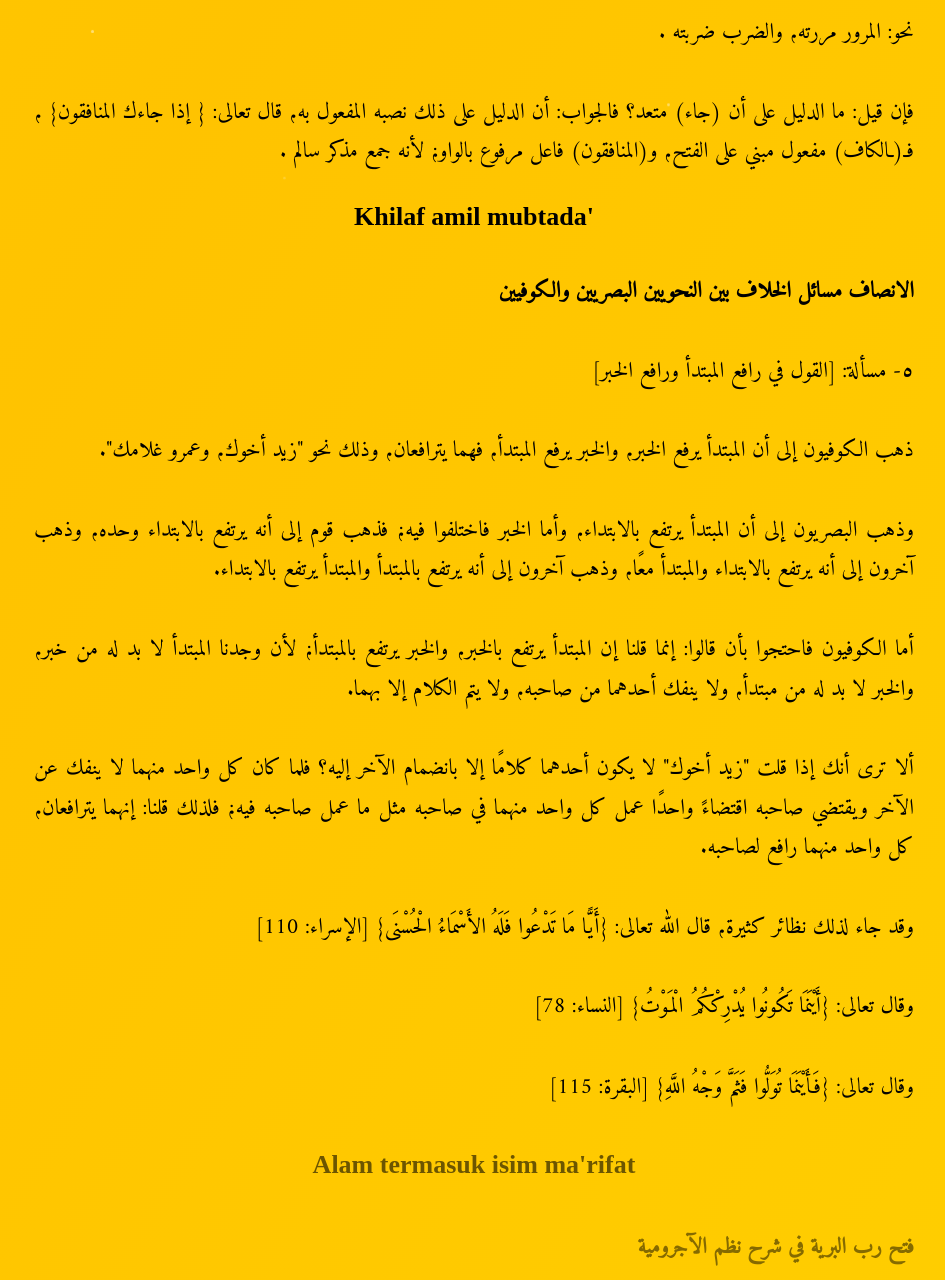
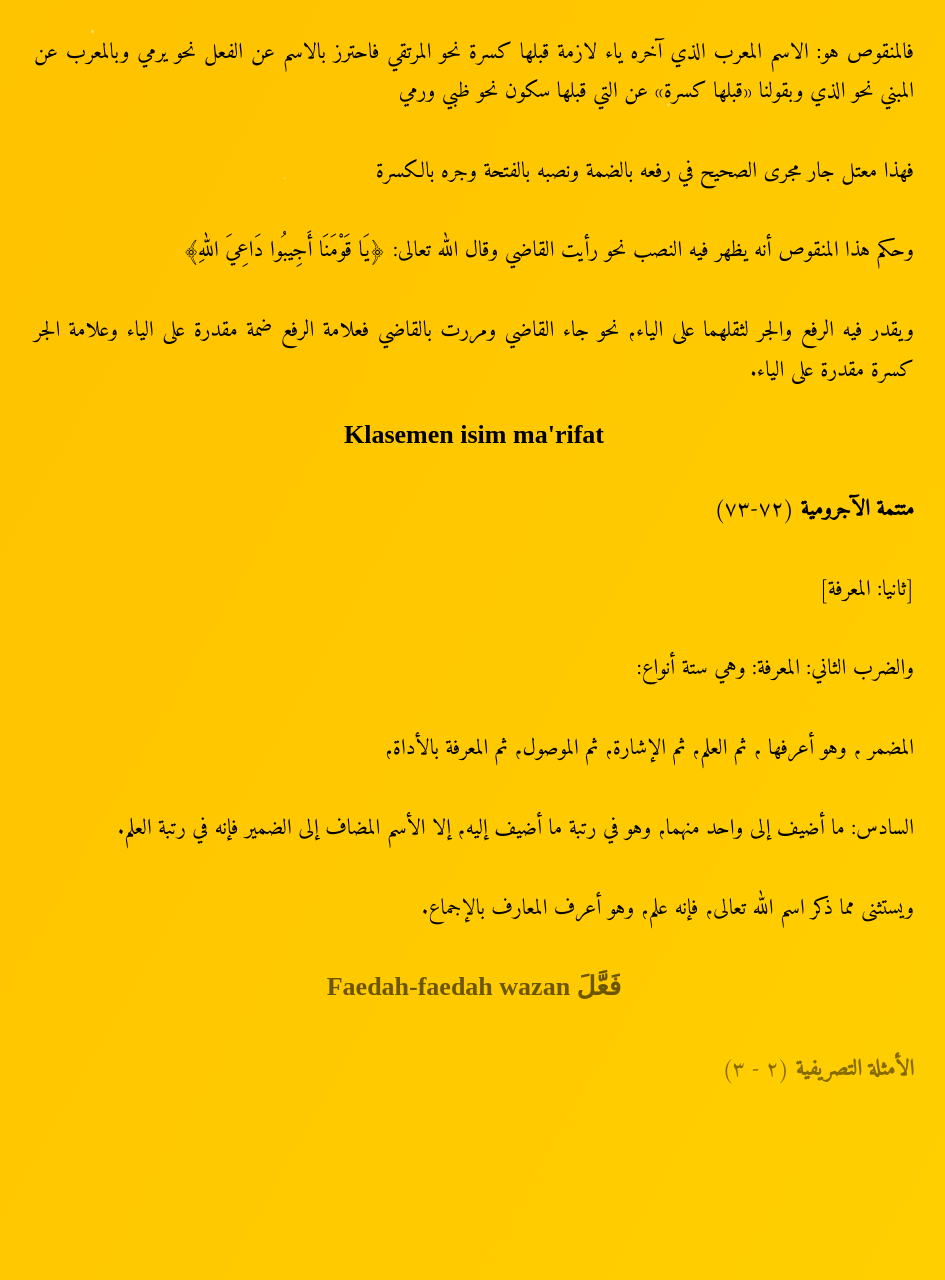
Before and after one commit to afhimna/e2e, a plain HTML site: page index.html in a window 1280 px wide. Shown: the part 591-1871 px from the top of the page, without its empty margins (166-1111 px from the left). Drawn offline with Linux system fonts and the light colour scheme.

Commit message:
Update index.html

```diff
--- a/index.html
+++ b/index.html
@@ -164,115 +164,102 @@ body {
 <div class="container">
 
 <div class="judul">HASIL BELAJAR</div>
-<div class="subjudul">Lafadz جاء termasuk fi'il Muta'addi</div>
+<div class="subjudul">Lafadz jalalah isim yang paling ma'rifat</div>
 
 <div class="arab">
-<span class="kitab">رسالة جاء زيد</span>
+<span class="kitab">الكواكب الدرية</span> (٢٢٦-٢٢٧)
 </div>
 
 <div class="arab">
-{هل الفعل(جاء)لازم أم متعد}
+﴿ويستثنى مما ذكر﴾ قبل وهو أن المضمر أعرف المعارف ﴿اسم الله تعالى﴾ الأعظم أعني الجبال الشريفة؛ فإنه علم للذات الواجب الموجود،المستحق لجميع المحامد
 </div>
 
 <div class="arab">
-فإن قيل :هل هذا الفعل - أعني :جاء-لازم أم متعد؟ وما الفرق بينهما؟ فالجواب: أنه فعل متعد والفرق بينهما أن اللازم لا ينصب المفعول به بنفسه، نحو:مررت بزيد، بخلاف المتعدي، نحو: ضرب زيد عمرا.
-</div>
-
-<div class="arab">
-وعلامة (الفعل) المتعدي أن تتصل به هاء غير المصدر، نحو: زيد ضربته، بخلاف اللازم؛ فإنه لا تتصل به هاء غير المصدر، نحو : مررت بزيد، فلا يتعدى إلا بواسطة حرف الجر، ولا يصل إلى هاء غير المصدر إلا بحرف الجر - أيضا-، نحو : زيد مررت به، والتقييد بهاء غير المصدر للاحتراز عن هاء المصدر ؛ فإنها تتصل بللازم والمتعدي،
-</div>
-
-<div class="arab">
-نحو: المرور مررته، والضرب ضربته .
-</div>
-
-<div class="arab">
-فإن قيل: ما الدليل على أن (جاء) متعد؟ فالجواب: أن الدليل على ذلك نصبه المفعول به، قال تعالى: { إذا جاءك المنافقون} ، فـ(ـالكاف)
-مفعول مبني على الفتح، و(المنافقون) فاعل مرفوع بالواو؛ لأنه جمع مذكر سالم .
+﴿وهو﴾ مع ذلك ﴿أعرف المعارف﴾ مطلقا ﴿بالإجماع﴾ لشدة تميزه وغلبة ظهوره ظهورا لا يحتمل الخفاء،فهو بهذا المعنى أعرف من الضمير
 </div>
 
 
 
-<div class="subjudul">Khilaf amil mubtada'</div>
+<div class="subjudul">Devinisi isim manqus</div>
 
 <div class="arab">
-<span class="kitab">الانصاف مسائل الخلاف بين النحويين البصريين والكوفيين</span>
+<span class="kitab">شرح ابن عقيل</span> (باب المعرب والمبني)
 </div>
 
 <div class="arab">
-٥- مسألة: [القول في رافع المبتدأ ورافع الخبر]
+فالمنقوص هو: الاسم المعرب الذي آخره ياء لازمة قبلها كسرة نحو المرتقي فاحترز بالاسم عن الفعل نحو يرمي وبالمعرب عن المبني نحو الذي وبقولنا «قبلها كسرة» عن التي قبلها سكون نحو ظبي ورمي
 </div>
 
 <div class="arab">
-ذهب الكوفيون إلى أن المبتدأ يرفع الخبر، والخبر يرفع المبتدأ، فهما يترافعان، وذلك نحو "زيد أخوك، وعمرو غلامك".
+فهذا معتل جار مجرى الصحيح في رفعه بالضمة ونصبه بالفتحة وجره بالكسرة
 </div>
 
 <div class="arab">
-وذهب البصريون إلى أن المبتدأ يرتفع بالابتداء، وأما الخبر فاختلفوا فيه؛ فذهب قوم إلى أنه يرتفع بالابتداء وحده، وذهب آخرون إلى أنه يرتفع بالابتداء والمبتدأ معًا، وذهب آخرون إلى أنه يرتفع بالمبتدأ والمبتدأ يرتفع بالابتداء.
+وحكم هذا المنقوص أنه يظهر فيه النصب نحو رأيت القاضي وقال الله تعالى: ﴿يَا قَوْمَنَا أَجِيبُوا دَاعِيَ اللهِ﴾
 </div>
 
 <div class="arab">
-أما الكوفيون فاحتجوا بأن قالوا: إنما قلنا إن المبتدأ يرتفع بالخبر، والخبر يرتفع بالمبتدأ؛ لأن وجدنا المبتدأ لا بد له من خبر، والخبر لا بد له من مبتدأ، ولا ينفك أحدهما من صاحبه، ولا يتم الكلام إلا بهما.
-</div>
-
-<div class="arab">
-ألا ترى أنك إذا قلت "زيد أخوك" لا يكون أحدهما كلامًا إلا بانضمام الآخر إليه؟ فلما كان كل واحد منهما لا ينفك عن الآخر ويقتضي صاحبه اقتضاءً واحدًا عمل كل واحد منهما في صاحبه مثل ما عمل صاحبه فيه؛ فلذلك قلنا: إنهما يترافعان، كل واحد منهما رافع لصاحبه.
-</div>
-
-<div class="arab">
-وقد جاء لذلك نظائر كثيرة، قال الله تعالى: {أَيًّا مَا تَدْعُوا فَلَهُ الأَسْمَاءُ الْحُسْنَى} [الإسراء: 110]
-</div>
-
-<div class="arab">
-وقال تعالى: {أَيْنَمَا تَكُونُوا يُدْرِكْكُمُ الْمَوْتُ} [النساء: 78]
-</div>
-
-<div class="arab">
-وقال تعالى: {فَأَيْنَمَا تُوَلُّوا فَثَمَّ وَجْهُ اللَّهِ} [البقرة: 115]
+ويقدر فيه الرفع والجر لثقلهما على الياء، نحو جاء القاضي ومررت بالقاضي فعلامة الرفع ضمة مقدرة على الياء وعلامة الجر كسرة مقدرة على الياء.
 </div>
 
 
 
-<div class="subjudul">Alam termasuk isim ma'rifat</div>
+<div class="subjudul">Klasemen isim ma'rifat</div>
 
 <div class="arab">
-<span class="kitab">فتح رب البرية في شرح نظم الآجرومية</span>
+<span class="kitab">متتمة الآجرومية</span> (٧٢-٧٣)
 </div>
 
 <div class="arab">
-اعلم أن المعرفة [خمسة أشيا] يعني خمسة أمور، وسيأتي عدها [عند أهل المعرفه] أي عند النحاة...
+[ثانيا: المعرفة]
 </div>
 
 <div class="arab">
-وهي الضمير ثم الاسم العلم ... فذو الأداة ثم الاسم المبهم  - الخ-
+والضرب الثاني: المعرفة: وهي ستة أنواع:
 </div>
 
 <div class="arab">
-ثم الاسم العلم] ثم للترتيب مع التراخي، لأنه أراد أن ينزل من الأعلى فيذكر أعلى المعارف إلى أن يصل أدناها...
+المضمر ، وهو أعرفها ، ثم العلم، ثم الإشارة، ثم الموصول، ثم المعرفة بالأداة،
 </div>
 
 <div class="arab">
-ولو قال العلم لكفى لأن العلم لا يكون إلا اسما
+السادس: ما أضيف إلى واحد منهما، وهو في رتبة ما أضيف إليه، إلا الأسم المضاف إلى الضمير فإنه في رتبة العلم.
+</div>
+
+<div class="arab">
+ويستثنى مما ذكر اسم الله تعالى، فإنه علم، وهو أعرف المعارف بالإجماع.
 </div>
 
 
 
-<div class="subjudul">Biografi Syekh Muhammad bin Muhammad bin Daud ash-Shonaji</div>
+<div class="subjudul">Faedah-faedah wazan فَعَّلَ</div>
 
 <div class="arab">
-<span class="kitab">شذرات الذهب في أخبار من ذهب</span>
+<span class="kitab">الأمثلة التصريفية</span> (٢ - ٣)
 </div>
 
 <div class="arab">
-وفيها صاحب «الأجرومية» أبو عبد الله محمد بن محمد بن داود الصّنهاجي النّحوي المشهور بابن آجروم...
+ينقل الثلاثي إلى وزن فعل بزيادة التضعيف
 </div>
 
 <div class="arab">
-قال ابن مكتوم  في «تذكرته»: نحويّ مقرئ، له معلومات من فرائض، وحساب، وأدب بارع، وله مصنّفات وأراجيز.
+(١) للتعدية نحو: فرَّح زيد عمرا، فإن مجرده لازم،
 </div>
 
 <div class="arab">
-وقال غيره: المشهور بالبركة والصّلاح، ويشهد لذلك عموم النّفع بمقدمته. ولد بفاس سنة اثنتين وسبعين وستمائة، وتوفي بها في صفر. (يعني في سنة ثلاث وعشرين وسبعمائة)
+(٢) وللدلالة على التكثير نحو: قطَّع زيد الحبل، أي جعله قطعا كثيرة،
+</div>
+
+<div class="arab">
+(٣) ولنسبة المفعول إلى أصل الفعل نحو: كفَّر زيد عمرا، أي نسبه إلى الكفر،
+</div>
+
+<div class="arab">
+(٤) ولسلب أصل الفعل كن المفعول نحو: قشَّر زيد الرمان، أي نزع قشره،
+</div>
+
+<div class="arab">
+(٥) ولاتخاذ الفعل من الاسم نحو: خيَّم القوم، أي ضربوا الخيام.
 </div>
 </div>
 
```
